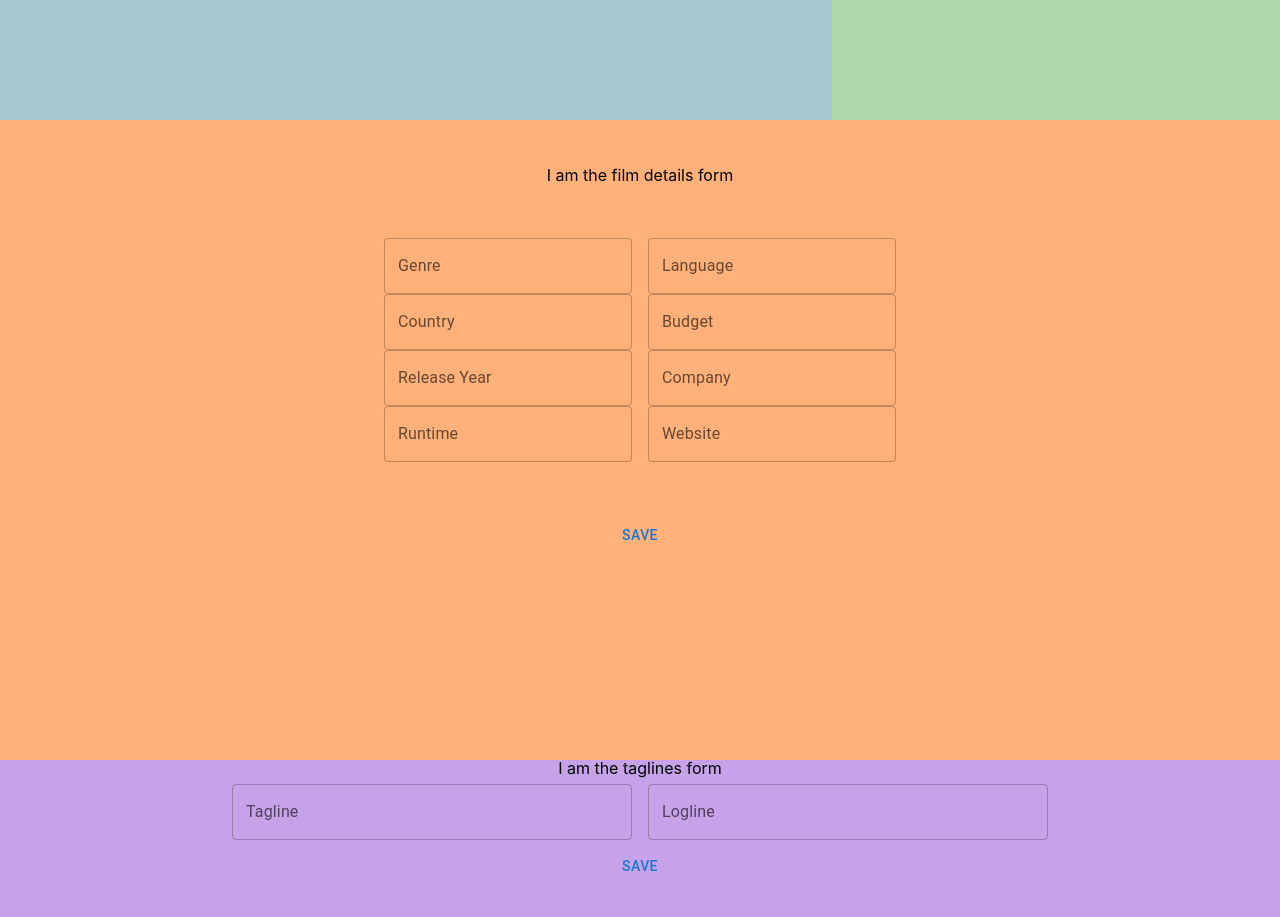
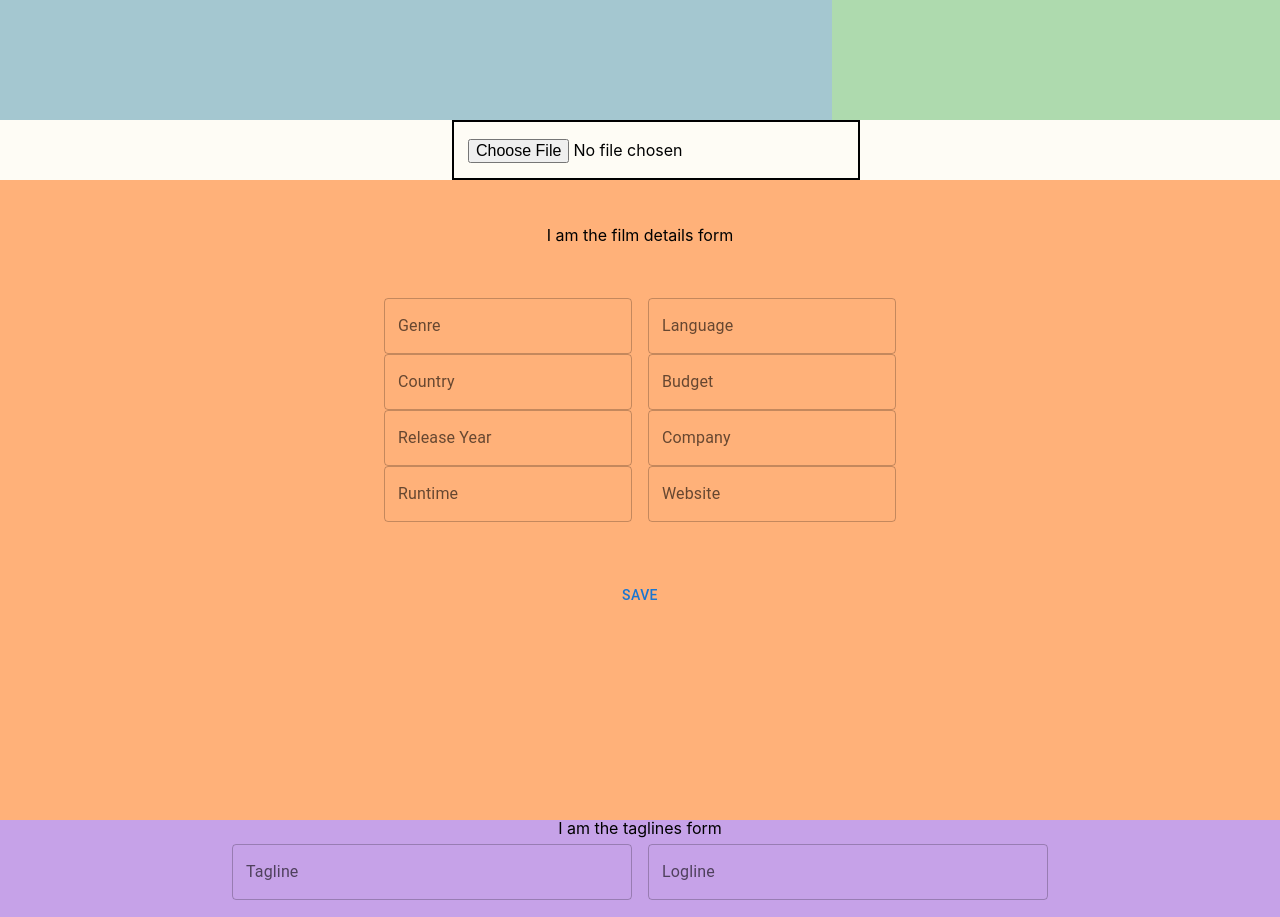
Before and after one commit to ninabrissey/your-epk, a React (Create React App) app: page /edit/1 in a window 1280 px wide. Shown: the part 1600-2517 px from the top of the page. Built offline with nearby package versions, Linux system fonts and the light colour scheme; no server answers.

Commit message:
Add conditional rendering to Edit page

```diff
--- a/src/components/pages/EditPage/EditPage.tsx
+++ b/src/components/pages/EditPage/EditPage.tsx
@@ -46,7 +46,8 @@ const EditPage = ({ epk_id }: any) => {
 
   return (
     <div>
-      {loading && <p>Loading</p>}
+      {loading ? <p>Loading</p> : <div>
+
       <Navigation onEdit={true} epk_id={epk_id} title={title} />
       <main className="edit-page">
         <HeaderContainer filmEPK={film} addFilmInfo={addFilmInfo} />
@@ -68,13 +69,14 @@ const EditPage = ({ epk_id }: any) => {
         <TrailerContainer filmEPK={film} addFilmInfo={addFilmInfo} />
         <div className="container-wrapper">
           <SynopsisContainer filmEPK={film} addFilmInfo={addFilmInfo} />
-          <FilmPosterContainer filmEPK={film} addFilmInfo={addFilmInfo} />
+          <FilmPosterContainer filmEPK={film} addFilmInfo={addFilmInfo} loading={loading}/>
         </div>
         {/* <ImagesContainer epk_id={epk_id} images={images} /> */}
-        {/* <ImagesForm /> */}
+        <ImagesForm />
         <FilmDetailsContainer filmEPK={film} addFilmInfo={addFilmInfo} />
         <TaglinesContainer filmEPK={film} addFilmInfo={addFilmInfo} />
       </main>
+      </div>}
     </div>
   );
 };
```
